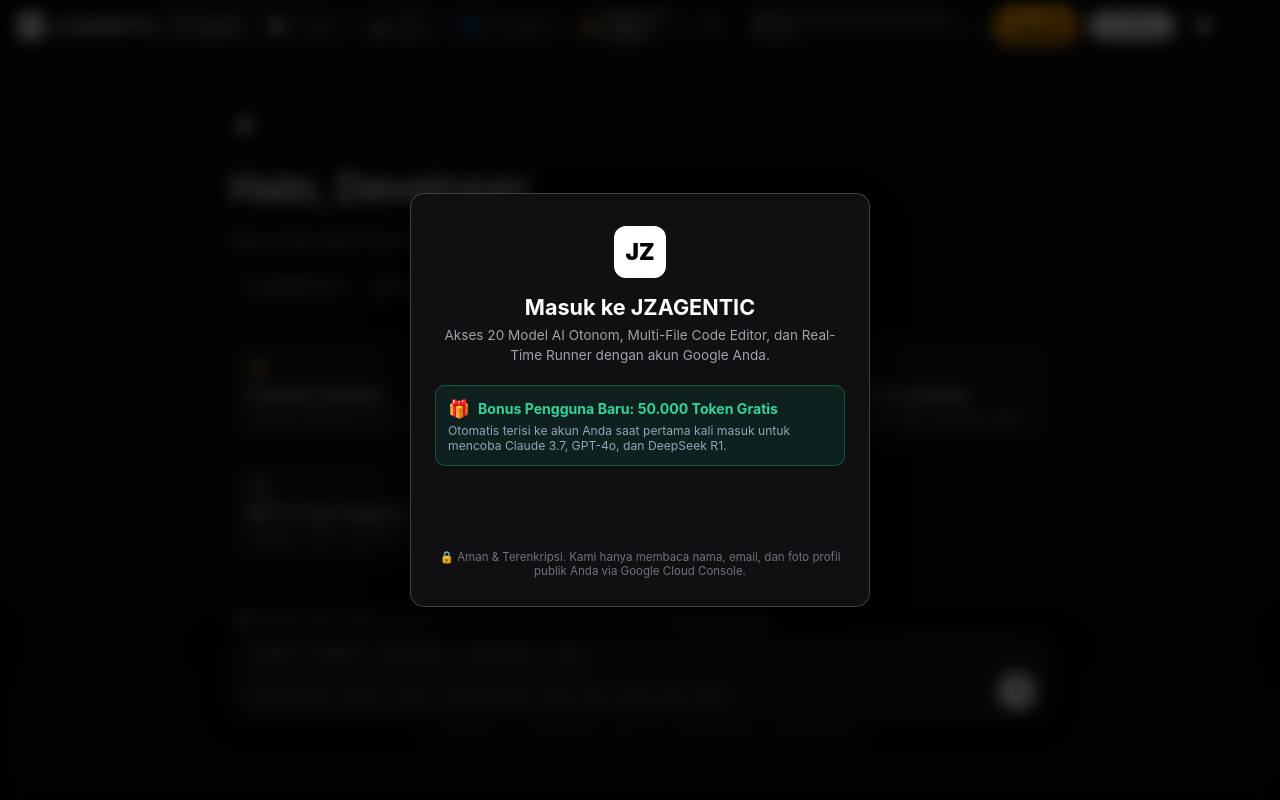
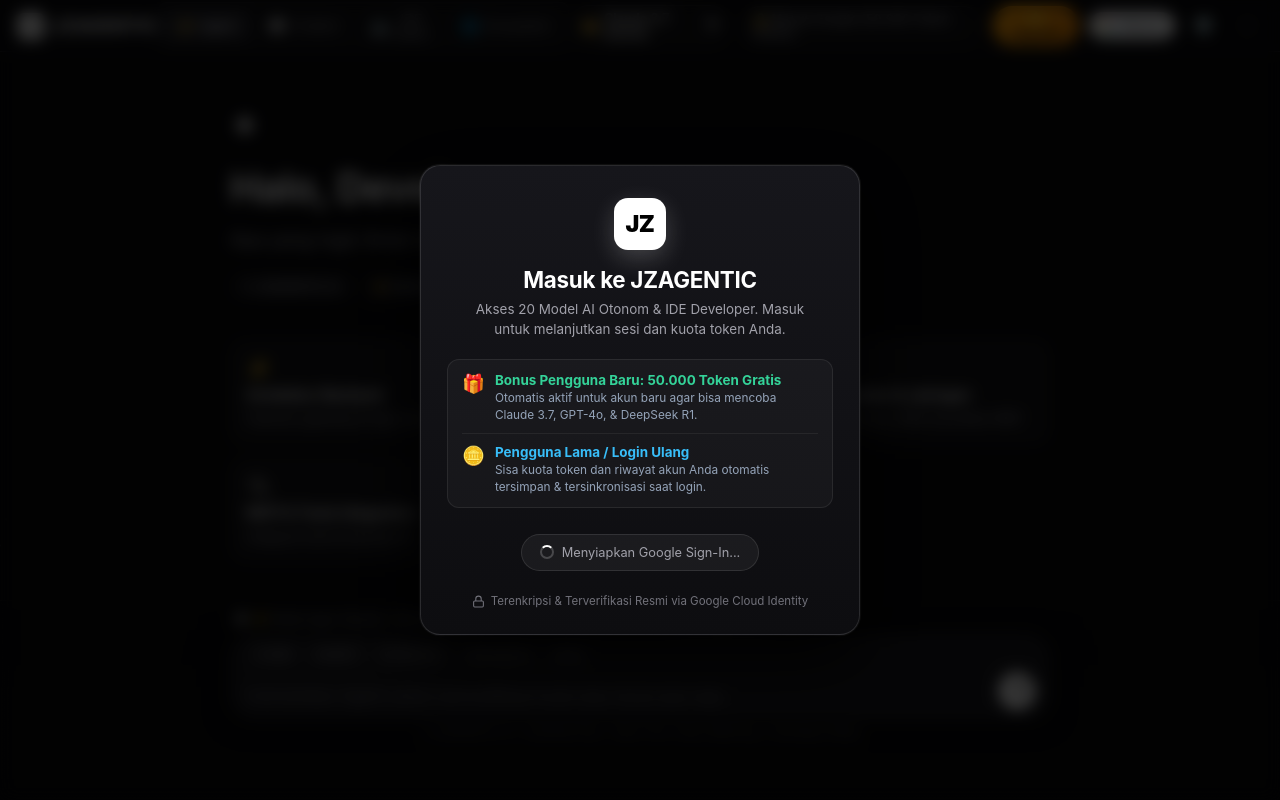
Before and after one commit to jarstejip/jzagentx, a PHP site: page /public/index.html in a window 1280 px wide. Run offline with PHP 8.4, Linux system fonts and the light colour scheme; some libraries are stand-ins or nearby versions.

Commit message:
fix: Retain remaining user token balance across logout/login and redesign modern Google login modal UI

```diff
--- a/public/app.js
+++ b/public/app.js
@@ -1359,9 +1359,58 @@ if (openPricingBtn) openPricingBtn.addEventListener('click', openPricingModal);
 if (closePricingBtn) closePricingBtn.addEventListener('click', closePricingModal);
 if (tokenCounterBadge) tokenCounterBadge.addEventListener('click', openPricingModal);
 
+function saveUserWallet(user) {
+  if (!user || !user.email) return;
+  try {
+    const normEmail = user.email.toLowerCase().trim();
+    const wallet = {
+      email: normEmail,
+      tokenBalance: user.tokenBalance,
+      tokensUsed: user.tokensUsed || 0,
+      tier: user.tier || 'free',
+      tierName: user.tierName || 'Free Starter',
+      isVip: Boolean(user.isVip),
+      updatedAt: Date.now(),
+    };
+    localStorage.setItem('jz_wallet_' + normEmail, JSON.stringify(wallet));
+    localStorage.setItem('jz_last_email', normEmail);
+  } catch (e) {}
+}
+
+function getCachedUserWallet(email = null) {
+  try {
+    const targetEmail = (email || localStorage.getItem('jz_last_email') || '').toLowerCase().trim();
+    if (targetEmail) {
+      const raw = localStorage.getItem('jz_wallet_' + targetEmail);
+      if (raw) {
+        const parsed = JSON.parse(raw);
+        if (parsed && typeof parsed.tokenBalance === 'number') {
+          return parsed;
+        }
+      }
+    }
+
+    // Fallback: check any stored wallet in localStorage
+    for (let i = 0; i < localStorage.length; i++) {
+      const key = localStorage.key(i);
+      if (key && key.startsWith('jz_wallet_')) {
+        const raw = localStorage.getItem(key);
+        if (raw) {
+          const parsed = JSON.parse(raw);
+          if (parsed && typeof parsed.tokenBalance === 'number') {
+            return parsed;
+          }
+        }
+      }
+    }
+  } catch (e) {}
+  return null;
+}
+
 function updateUserState(user) {
   if (!user) return;
   currentUser = user;
+  saveUserWallet(currentUser);
   renderUserNavbar(currentUser);
   updateTokenTicker();
   updatePricingUserBanner();
@@ -1909,11 +1958,12 @@ function renderGoogleButton() {
 
         container.innerHTML = '';
         google.accounts.id.renderButton(container, {
-          theme: 'filled_black',
+          theme: 'outline',
           size: 'large',
-          text: 'signin_with',
-          shape: 'rectangular',
-          width: 280,
+          text: 'continue_with',
+          shape: 'pill',
+          width: 300,
+          logo_alignment: 'left',
         });
       } catch (e) {
         console.warn('Google One Tap init issue:', e.message);
@@ -1927,18 +1977,33 @@ function renderGoogleButton() {
 
 async function handleGoogleCredentialResponse(response) {
   try {
+    // Read cached wallet if any (so returning users keep their remaining balance!)
+    const clientWallet = getCachedUserWallet();
+
     const res = await fetch('/api/auth/google/verify', {
       method: 'POST',
       headers: { 'Content-Type': 'application/json' },
-      body: JSON.stringify({ credential: response.credential }),
+      body: JSON.stringify({ credential: response.credential, clientWallet }),
     });
     const data = await res.json();
     if (data.success && data.user) {
       sessionToken = data.sessionToken;
       localStorage.setItem('jz_session_token', sessionToken);
+
+      // Save wallet in localStorage
+      saveUserWallet(data.user);
+
       updateUserState(data.user);
       hideAuthModal();
-      showToast(`🎉 Berhasil masuk! Selamat datang ${data.user.name}, 50.000 Token Gratis telah aktif!`);
+
+      if (data.isNewUser) {
+        showToast(`🎉 Selamat datang ${data.user.name}! Bonus 50.000 Token Gratis telah aktif!`);
+      } else {
+        const bal = (data.user.isVip || data.user.tokenBalance === 'UNLIMITED')
+          ? 'UNLIMITED'
+          : new Intl.NumberFormat('id-ID').format(data.user.tokenBalance);
+        showToast(`👋 Selamat datang kembali, ${data.user.name}! Sisa kuota Anda: ${bal} Token.`);
+      }
     } else {
       showToast('Gagal verifikasi Google: ' + (data.error || 'Unknown'));
     }
--- a/public/index.html
+++ b/public/index.html
@@ -501,33 +501,52 @@ loading...
 
   <!-- ==================== VIEW 6: GOOGLE AUTHENTICATION MODAL (Wajib Login) ==================== -->
   <div class="modal-overlay" id="auth-modal-overlay">
-    <div class="models-modal" style="max-width: 460px; text-align: center; border-color: rgba(255,255,255,0.2);">
-      <div style="padding: 32px 24px 28px;">
-        <div style="width: 52px; height: 52px; background: #ffffff; color: #000000; border-radius: 12px; font-weight: 900; font-size: 1.4rem; display: flex; align-items: center; justify-content: center; margin: 0 auto 16px;">
-          JZ
+    <div class="models-modal auth-modal-card">
+      <div class="auth-modal-body">
+        <!-- Brand Icon with subtle glow -->
+        <div class="auth-brand-badge">
+          <span>JZ</span>
         </div>
-        <h2 style="font-size: 1.35rem; color: #ffffff; margin-bottom: 6px;">Masuk ke JZAGENTIC</h2>
-        <p style="font-size: 0.85rem; color: #a1a1aa; margin-bottom: 20px; line-height: 1.45;">
-          Akses 20 Model AI Otonom, Multi-File Code Editor, dan Real-Time Runner dengan akun Google Anda.
+
+        <h2 class="auth-modal-title">Masuk ke JZAGENTIC</h2>
+        <p class="auth-modal-sub">
+          Akses 20 Model AI Otonom & IDE Developer. Masuk untuk melanjutkan sesi dan kuota token Anda.
         </p>
 
-        <!-- Bonus Card -->
-        <div style="background: rgba(16, 185, 129, 0.1); border: 1px solid rgba(16, 185, 129, 0.35); border-radius: 10px; padding: 12px; margin-bottom: 24px; text-align: left;">
-          <div style="display: flex; align-items: center; gap: 8px; margin-bottom: 4px;">
-            <span style="font-size: 1.1rem;">🎁</span>
-            <strong style="color: #34d399; font-size: 0.88rem;">Bonus Pengguna Baru: 50.000 Token Gratis</strong>
+        <!-- Token & Account Status Card -->
+        <div class="auth-token-info-card">
+          <div class="auth-token-info-row">
+            <div class="auth-token-icon">🎁</div>
+            <div class="auth-token-text">
+              <strong>Bonus Pengguna Baru: 50.000 Token Gratis</strong>
+              <p>Otomatis aktif untuk akun baru agar bisa mencoba Claude 3.7, GPT-4o, & DeepSeek R1.</p>
+            </div>
           </div>
-          <p style="font-size: 0.76rem; color: #94a3b8; margin: 0;">
-            Otomatis terisi ke akun Anda saat pertama kali masuk untuk mencoba Claude 3.7, GPT-4o, dan DeepSeek R1.
-          </p>
+          <div class="auth-token-divider"></div>
+          <div class="auth-token-info-row">
+            <div class="auth-token-icon">🪙</div>
+            <div class="auth-token-text">
+              <strong style="color: #38bdf8;">Pengguna Lama / Login Ulang</strong>
+              <p>Sisa kuota token dan riwayat akun Anda otomatis tersimpan & tersinkronisasi saat login.</p>
+            </div>
+          </div>
         </div>
 
         <!-- Google Sign-In Official Button Container -->
-        <div id="google-signin-btn-container" style="display: flex; justify-content: center; min-height: 44px; margin-bottom: 16px;"></div>
+        <div class="auth-google-wrapper">
+          <div id="google-signin-btn-container">
+            <div class="google-btn-loading">
+              <span class="auth-spinner"></span>
+              <span>Menyiapkan Google Sign-In...</span>
+            </div>
+          </div>
+        </div>
 
-        <p style="font-size: 0.72rem; color: #71717a; margin-top: 14px;">
-          🔒 Aman & Terenkripsi. Kami hanya membaca nama, email, dan foto profil publik Anda via Google Cloud Console.
-        </p>
+        <!-- Security / Privacy Trust Footer -->
+        <div class="auth-footer-trust">
+          <svg width="13" height="13" viewBox="0 0 24 24" fill="none" stroke="currentColor" stroke-width="2"><rect x="3" y="11" width="18" height="11" rx="2" ry="2"></rect><path d="M7 11V7a5 5 0 0 1 10 0v4"></path></svg>
+          <span>Terenkripsi & Terverifikasi Resmi via Google Cloud Identity</span>
+        </div>
       </div>
     </div>
   </div>
--- a/public/styles.css
+++ b/public/styles.css
@@ -1532,6 +1532,146 @@ body {
 }
 
 /* ==================== AUTH & MONETIZATION STYLES ==================== */
+.auth-modal-card {
+  max-width: 440px !important;
+  width: 100%;
+  background: linear-gradient(180deg, #16161b 0%, #0d0d10 100%) !important;
+  border: 1px solid rgba(255, 255, 255, 0.12) !important;
+  border-radius: 20px !important;
+  box-shadow: 0 24px 70px rgba(0, 0, 0, 0.9), 0 0 1px 1px rgba(255, 255, 255, 0.08) !important;
+  overflow: hidden;
+  text-align: center;
+}
+
+.auth-modal-body {
+  padding: 32px 26px 26px !important;
+  display: flex;
+  flex-direction: column;
+  align-items: center;
+}
+
+.auth-brand-badge {
+  width: 52px;
+  height: 52px;
+  background: #ffffff;
+  color: #000000;
+  border-radius: 14px;
+  font-weight: 900;
+  font-size: 1.45rem;
+  letter-spacing: -0.5px;
+  display: flex;
+  align-items: center;
+  justify-content: center;
+  margin-bottom: 16px;
+  box-shadow: 0 8px 24px rgba(255, 255, 255, 0.2);
+}
+
+.auth-modal-title {
+  font-size: 1.4rem;
+  font-weight: 700;
+  color: #ffffff;
+  margin-bottom: 6px;
+  letter-spacing: -0.3px;
+}
+
+.auth-modal-sub {
+  font-size: 0.84rem;
+  color: #a1a1aa;
+  line-height: 1.5;
+  margin-bottom: 20px;
+  max-width: 340px;
+}
+
+.auth-token-info-card {
+  width: 100%;
+  background: rgba(255, 255, 255, 0.03);
+  border: 1px solid rgba(255, 255, 255, 0.08);
+  border-radius: 12px;
+  padding: 12px 14px;
+  margin-bottom: 22px;
+  text-align: left;
+  display: flex;
+  flex-direction: column;
+  gap: 10px;
+}
+
+.auth-token-info-row {
+  display: flex;
+  align-items: flex-start;
+  gap: 10px;
+}
+
+.auth-token-icon {
+  font-size: 1.15rem;
+  line-height: 1.2;
+}
+
+.auth-token-text strong {
+  display: block;
+  font-size: 0.84rem;
+  color: #34d399;
+  margin-bottom: 2px;
+}
+
+.auth-token-text p {
+  font-size: 0.74rem;
+  color: #94a3b8;
+  line-height: 1.4;
+  margin: 0;
+}
+
+.auth-token-divider {
+  height: 1px;
+  background: rgba(255, 255, 255, 0.06);
+  width: 100%;
+}
+
+.auth-google-wrapper {
+  width: 100%;
+  display: flex;
+  justify-content: center;
+  align-items: center;
+  margin-bottom: 16px;
+}
+
+#google-signin-btn-container {
+  display: flex;
+  justify-content: center;
+  align-items: center;
+  min-height: 44px;
+  width: 100%;
+}
+
+.google-btn-loading {
+  display: flex;
+  align-items: center;
+  gap: 8px;
+  font-size: 0.8rem;
+  color: #a1a1aa;
+  background: rgba(255, 255, 255, 0.05);
+  border: 1px solid rgba(255, 255, 255, 0.1);
+  padding: 10px 18px;
+  border-radius: 20px;
+}
+
+.auth-spinner {
+  width: 14px;
+  height: 14px;
+  border: 2px solid rgba(255, 255, 255, 0.2);
+  border-top-color: #ffffff;
+  border-radius: 50%;
+  animation: spin 0.8s linear infinite;
+}
+
+.auth-footer-trust {
+  display: flex;
+  align-items: center;
+  justify-content: center;
+  gap: 6px;
+  font-size: 0.72rem;
+  color: #71717a;
+  margin-top: 4px;
+}
 .upgrade-btn-pill {
   background: linear-gradient(135deg, #f59e0b, #d97706);
   color: #000000;
@@ -2436,15 +2576,21 @@ body {
     font-size: 0.78rem !important;
   }
 
-  /* Auth modal */
+  /* Auth modal responsive */
+  #auth-modal-overlay {
+    align-items: center !important;
+    padding: 16px !important;
+  }
+
   #auth-modal-overlay .models-modal {
-    border-radius: 0 !important;
-    max-height: 100vh !important;
-    height: 100vh;
-  }
-
-  #auth-modal-overlay .models-modal > div {
-    padding: 24px 16px 20px !important;
+    border-radius: 20px !important;
+    max-height: 92vh !important;
+    height: auto !important;
+    width: 100% !important;
+  }
+
+  #auth-modal-overlay .auth-modal-body {
+    padding: 24px 18px 20px !important;
   }
 
   /* Toast */
```
Also changed, not shown: server.js (+8 -3 lines), user-store.js (+117 -26 lines).
